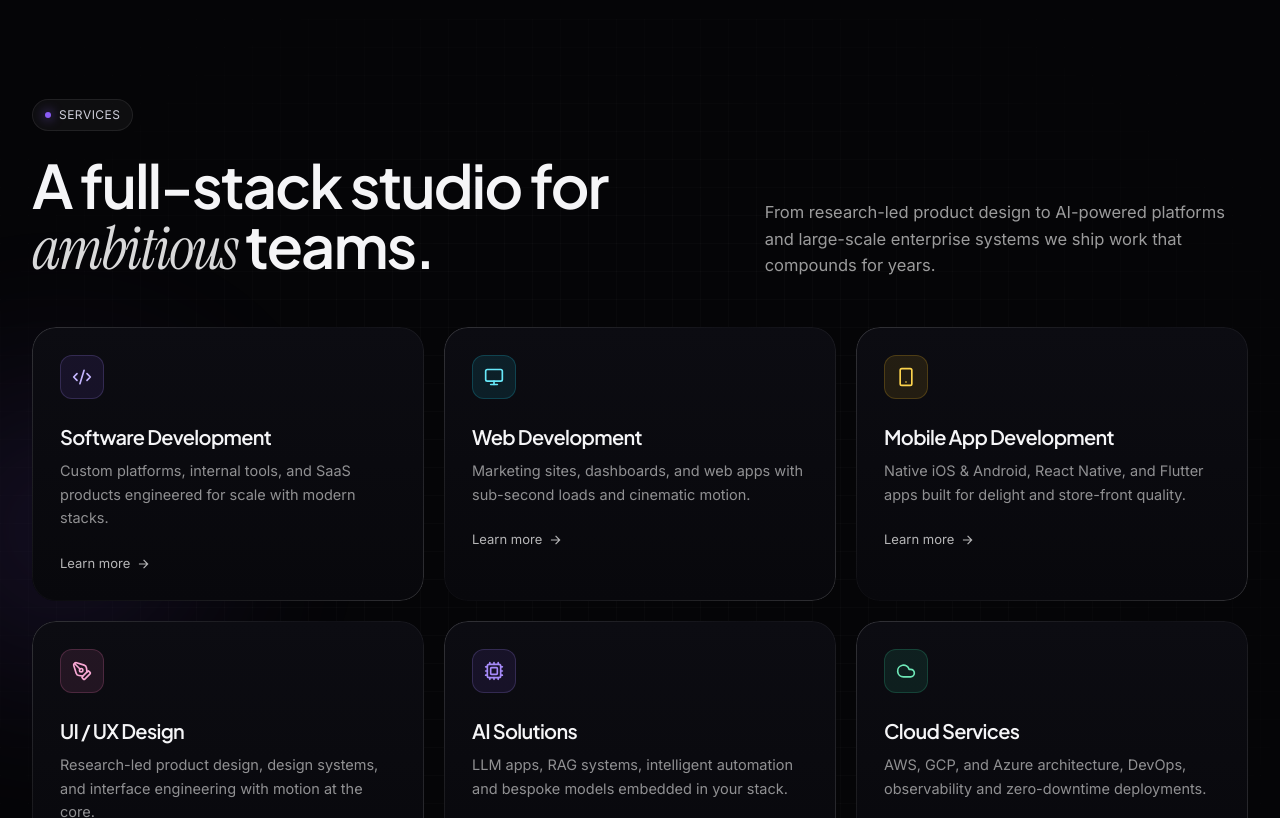
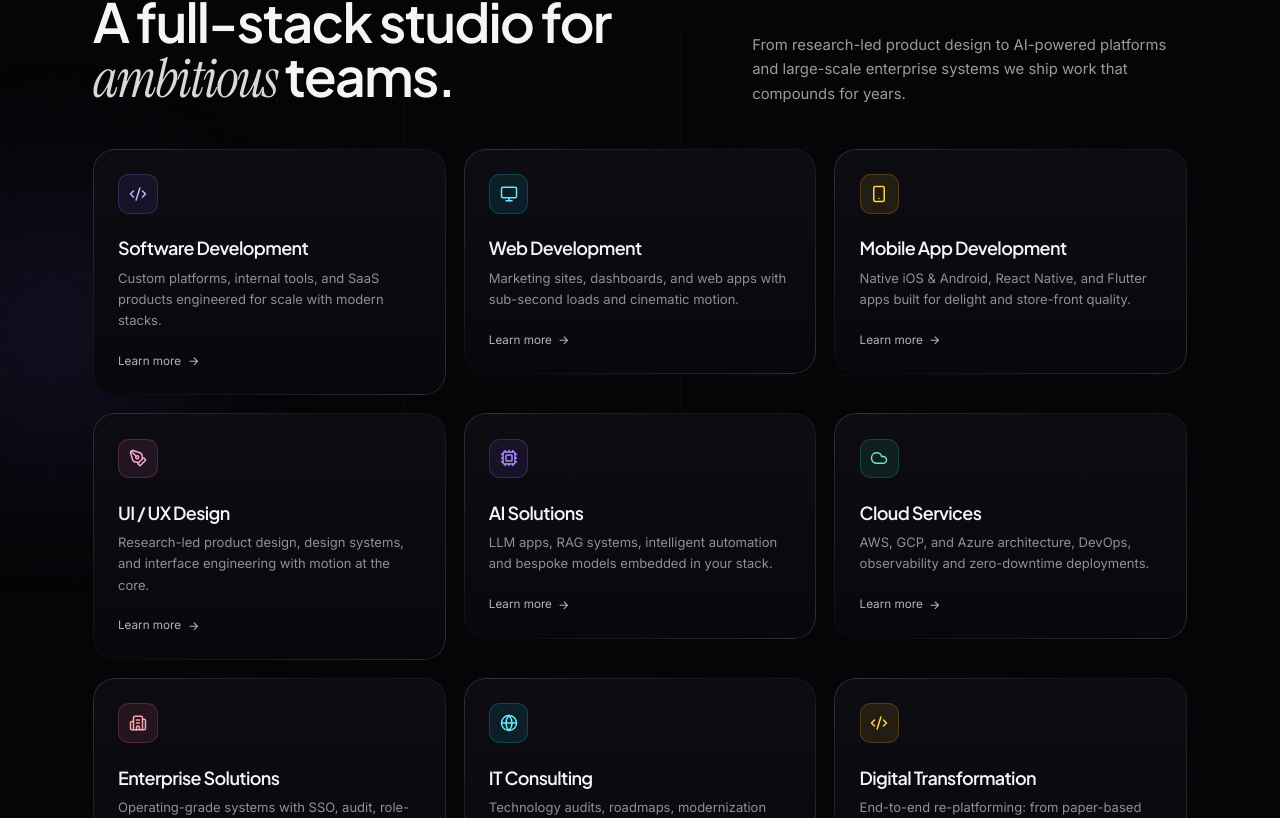
Before and after one commit to innonshtech/innonsh-website, a React (Vite) app in the folder client/: page / in a window 1280 px wide. Shown: the part 1462-2280 px from the top of the page. Built offline with nearby package versions, Linux system fonts and the light colour scheme; a web font is replaced by a local one.

Commit message:
updated new zoom issue

```diff
--- a/client/src/components/sections/ErpSolutions.jsx
+++ b/client/src/components/sections/ErpSolutions.jsx
@@ -48,7 +48,7 @@ export default function ErpSolutions() {
           <div>
             <div className="reveal chip mb-6"><span className="chip-dot" style={{background: '#22d3ee', boxShadow: '0 0 12px #22d3ee'}}></span> ERP Suite</div>
             <h2 className="reveal display text-4xl sm:text-5xl lg:text-6xl font-semibold tracking-[-0.035em] leading-[1.02]">
-              Five industries.<br/> One <span className="serif-italic glow-accent">operating system</span>.
+              Seven industries.<br/> One <span className="serif-italic glow-accent">operating system</span>.
             </h2>
           </div>
           <p className="reveal text-[16.5px] text-white/60 max-w-md leading-relaxed">
--- a/client/src/components/sections/Services.jsx
+++ b/client/src/components/sections/Services.jsx
@@ -145,7 +145,7 @@ export default function Services() {
         </div>
 
         {/* Services grid */}
-        <div className="grid sm:grid-cols-2 lg:grid-cols-3 gap-5" id="servicesGrid">
+        <div className="grid sm:grid-cols-2 lg:grid-cols-3 gap-5 items-start" id="servicesGrid">
           {servicesData.map((s, idx) => (
             <Link to={`/services/${s.slug}`} key={idx} onMouseMove={handleMouseMove} className={`block reveal ${s.delay} gradient-border p-7 cursor-pointer hover:-translate-y-1 transition-transform`} style={{ '--glow': s.glow }}>
               <div className={`w-11 h-11 rounded-xl grid place-items-center border mb-6 ${s.bg}`}>
--- a/client/src/index.css
+++ b/client/src/index.css
@@ -32,6 +32,7 @@
     font-feature-settings: "ss01","cv11";
     -webkit-font-smoothing: antialiased;
     text-rendering: optimizeLegibility;
+    zoom: 0.9;
   }
 
   ::selection {
--- a/client/src/pages/ServiceDetail.jsx
+++ b/client/src/pages/ServiceDetail.jsx
@@ -27,7 +27,7 @@ export default function ServiceDetail() {
   const Icon = service.icon;
 
   return (
-    <div className="min-h-screen relative overflow-hidden bg-[#050507] text-white pt-32 pb-24">
+    <div className="relative overflow-hidden bg-[#050507] text-white pt-32 pb-24">
       {/* Background Elements */}
       <div className="absolute inset-0 bg-grid-fine mask-radial opacity-40"></div>
       <div className="orb" style={{ top: '-10%', right: '-10%', width: '600px', height: '600px', background: `radial-gradient(circle, ${service.glow}, transparent 60%)` }}></div>
```
